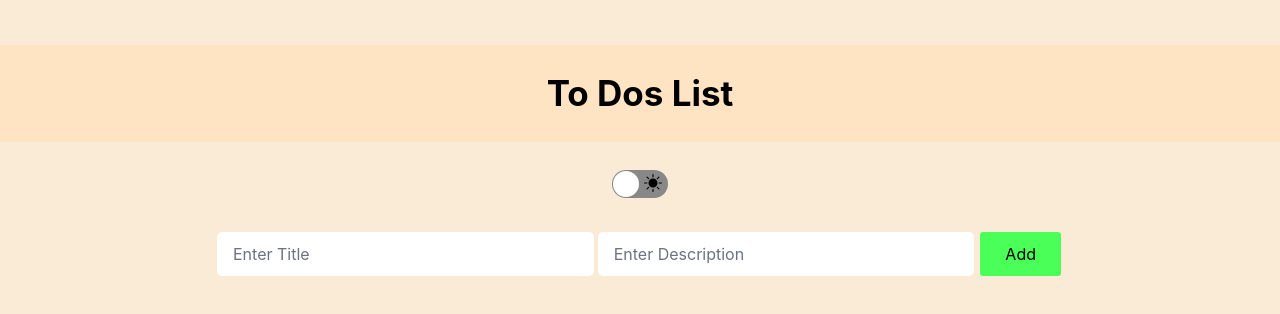
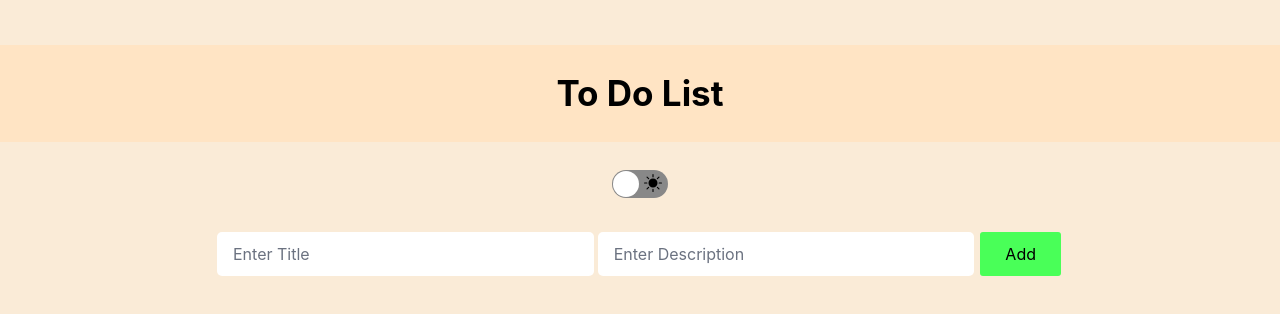
Before and after one commit to kisenaa/Todolist-ts, a React (Vite) app: page / in a window 1280 px wide. Shown: the top 314 px of the page. Built offline with nearby package versions, Linux system fonts and the light colour scheme.

Commit message:
build: base code

```diff
--- a/src/app/app.tsx
+++ b/src/app/app.tsx
@@ -25,7 +25,7 @@
   return (
     <div className="app">
       <div className="app-title-container">
-        <h1 className="app-title">To Dos List</h1>
+        <h1 className="app-title">To Do List</h1>
       </div>
       <Switch
         checked={dark}
```
